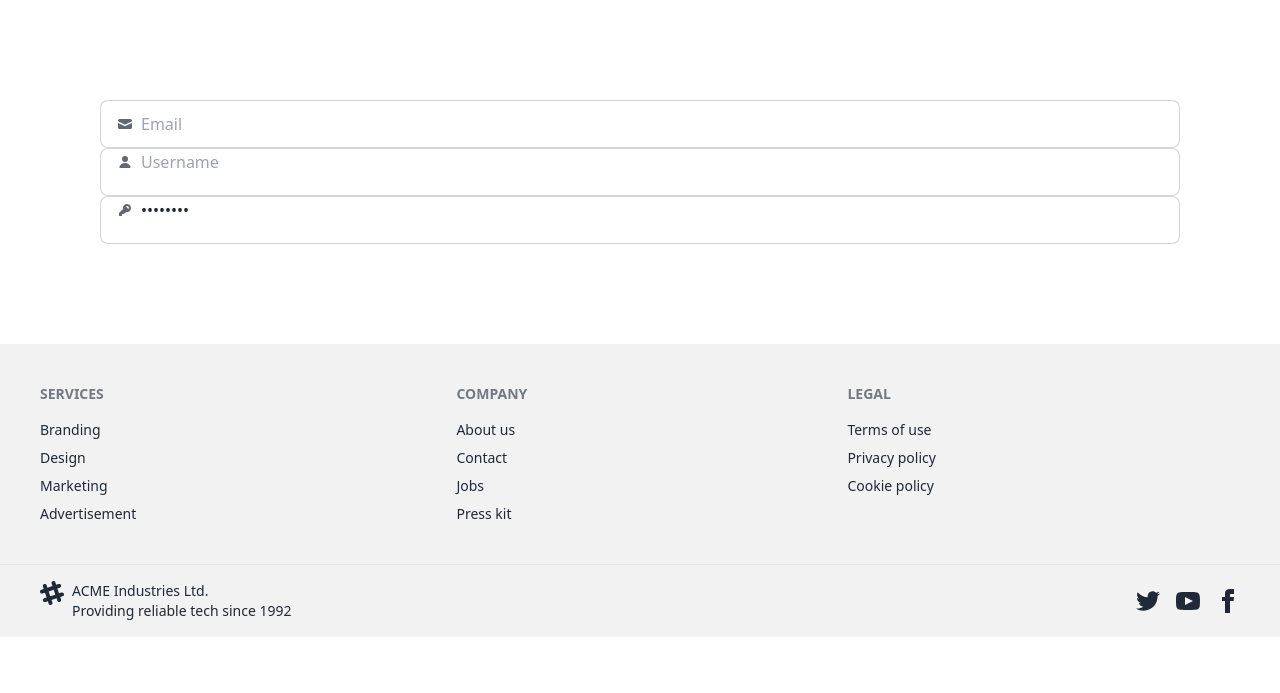
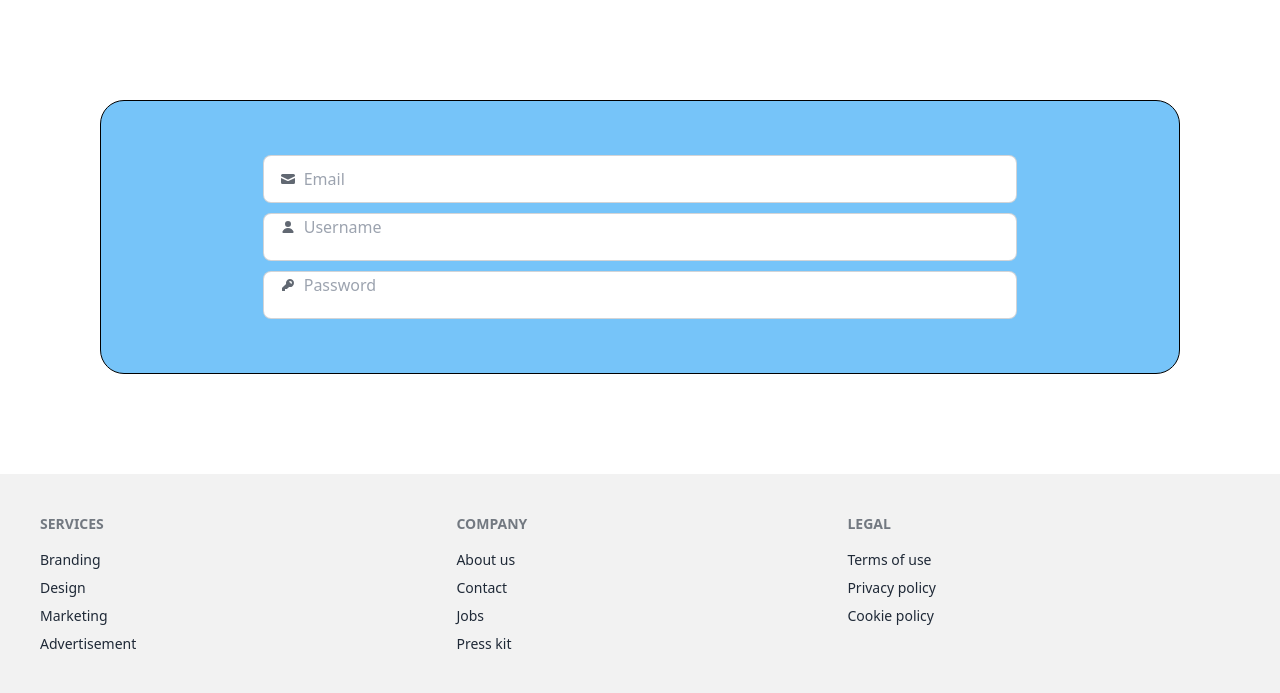
Before and after one commit to primo280/shadow_coders, a Django app: page /register/ in a window 1280 px wide. Shown: the part 100-793 px from the top of the page. Before the commit the page ends 737 px from the top, so only its background shows below. Run offline with Django 4.2, Linux system fonts and the light colour scheme; some libraries are stand-ins or nearby versions.

Commit message:
CSS register

```diff
--- a/frontend/salle_gest/gestion/templates/register.html
+++ b/frontend/salle_gest/gestion/templates/register.html
@@ -4,6 +4,19 @@
     <meta charset="UTF-8" />
     <meta name="viewport" content="width=device-width, initial-scale=1.0" />
     <title>Document</title>
+    <style>
+      .container{display: grid;
+                gap: 10px;
+                background-color:;
+                border: solid 1px black;
+                padding-top: 5%;
+                padding-bottom: 5%;
+                border-radius: 1.5em;
+                background-color: rgb(118, 196, 249);
+                }
+      .items{border-radius: 0.5em;width: 70%;margin: auto;}
+      .items:hover{box-shadow: 0px 0px 4px 6px rgb(249, 212, 158);}
+    </style>
   </head>
   <body>
     {% extends "base.html" %} {% block content %}
@@ -64,7 +77,7 @@
                 clip-rule="evenodd"
               />
             </svg>
-            <input type="password" class="grow" value="password" />
+            <input type="password" class="grow" placeholder="Password" />
           </label>
         </div>
       </div>
```
